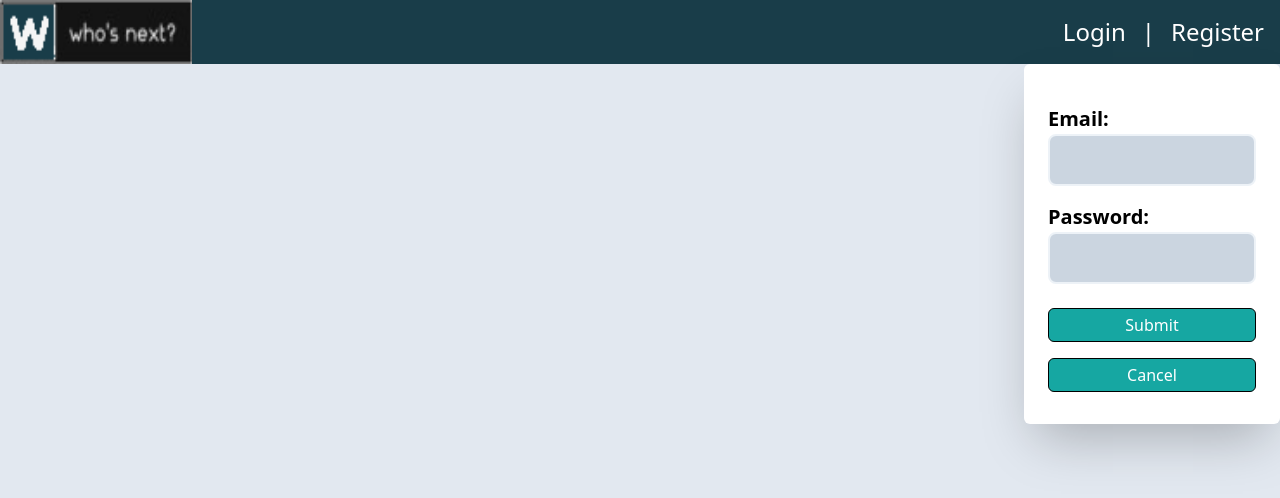
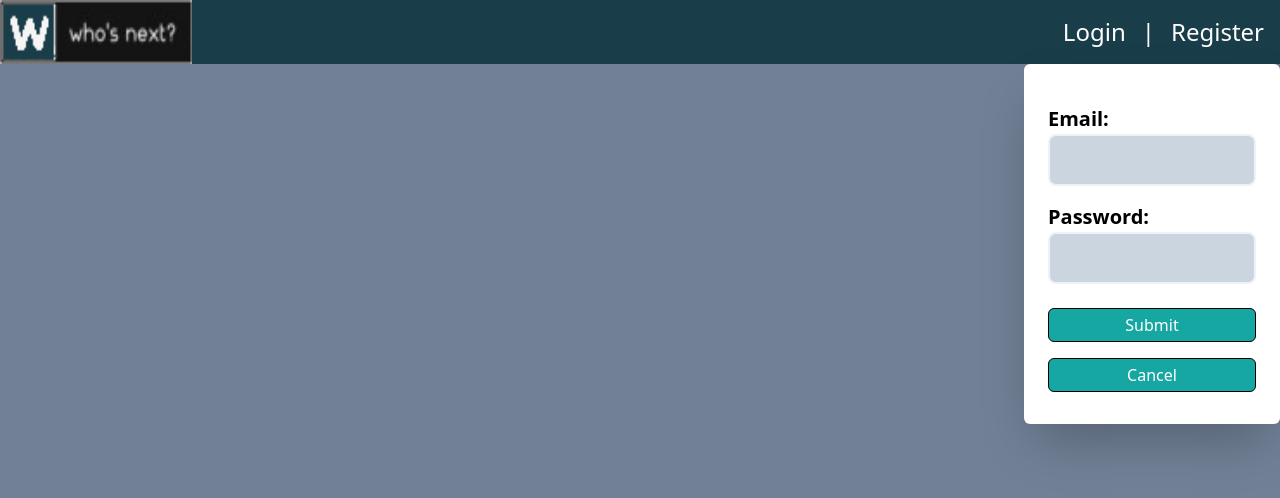
Before and after one commit to Da-Colon/random-picker, a React (Create React App) app: page / in a window 1280 px wide. Both pictures are taken after a click on the element "Login". Shown: the top 498 px of the page. Built offline with nearby package versions, Linux system fonts and the light colour scheme.

Commit message:
updated modal styling

```diff
--- a/src/Components/modal.js
+++ b/src/Components/modal.js
@@ -1,9 +1,17 @@
 import React from "react";
 
 const Modal = (props) => (
-  <div id="modal-overlay" onClick={props._onClose} className="bg-gray-300 h-full flex items-start justify-end">
-    <div className="p-6 bg-white rounded-md shadow-2xl w-64">{props.children}</div>
-  </div>
+  <>
+    <div
+      id="modal-overlay"
+      onClick={props._onClose}
+      className="bg-gray-600 fixed h-screen w-full flex justify-end"
+    >
+    <div className="p-6 bg-white rounded-md shadow-2xl w-64 h-max_content">
+      {props.children}
+    </div>
+    </div>
+  </>
 );
 
 export default Modal;
```
Also changed, not shown: src/assets/main.css, tailwind.js.
